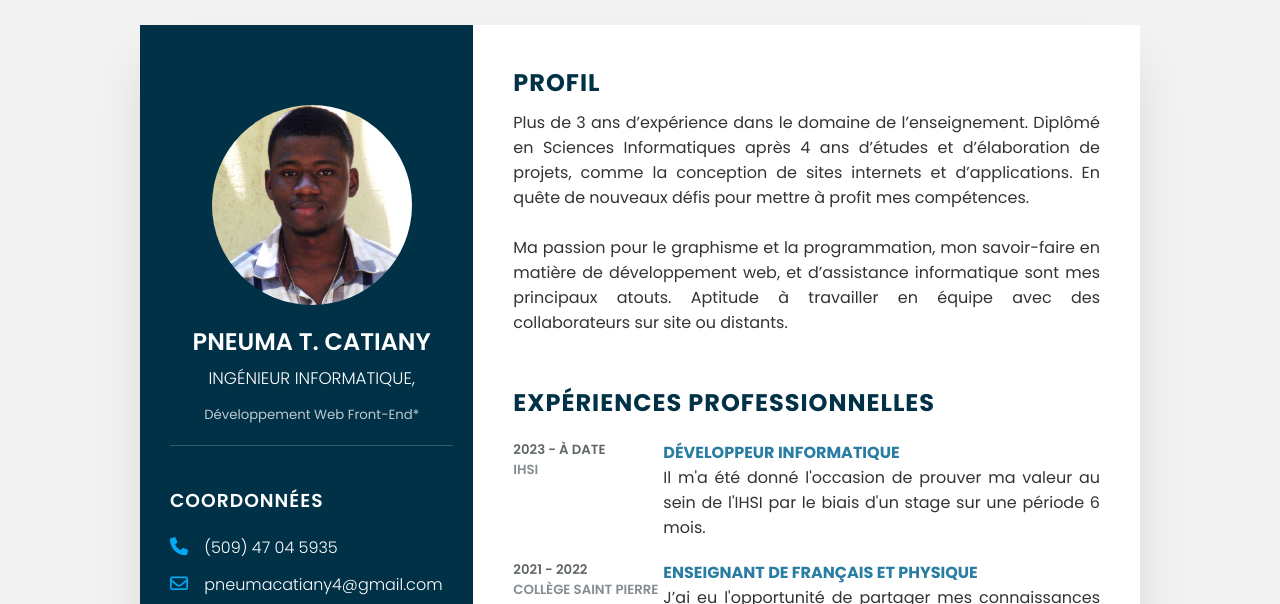
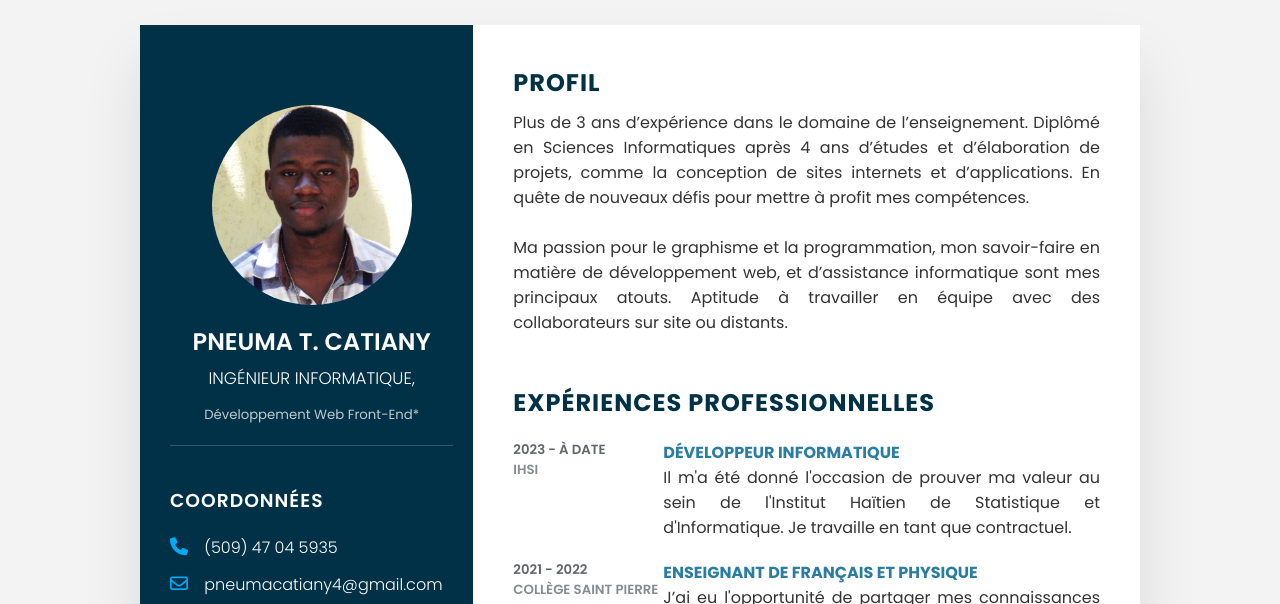
Before and after one commit to pneumac4/cthp, a plain HTML site: page resume.html in a window 1280 px wide. Shown: the part 75-679 px from the top of the page. Drawn offline with Linux system fonts and the light colour scheme.

Commit message:
Update resume.html

```diff
--- a/resume.html
+++ b/resume.html
@@ -239,7 +239,7 @@
                     </div>
                     <div class="text">
                         <h4>Développeur informatique</h4>
-                        <p style="text-align: justify;">Il m'a été donné l'occasion de prouver ma valeur au sein de l'IHSI par le biais d'un stage sur une période 6 mois.<!-- Contrat signé, en attente d'une copie.--></p>
+                        <p style="text-align: justify;">Il m'a été donné l'occasion de prouver ma valeur au sein de l'Institut Haïtien de Statistique et d'Informatique. <!-- par le biais d'un stage sur une période 6 mois --> Je travaille en tant que contractuel.<!-- Contrat signé, en attente d'une copie.--></p>
                     </div>
                 </div>
 
```
